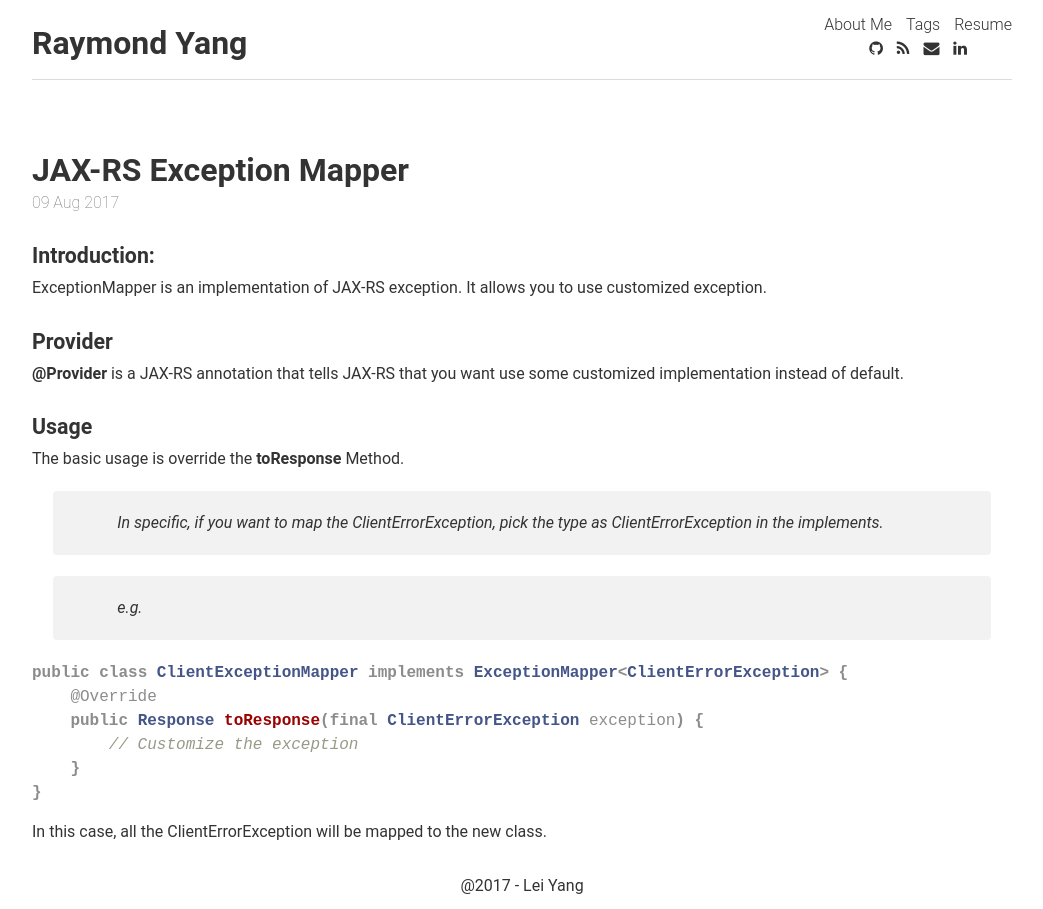
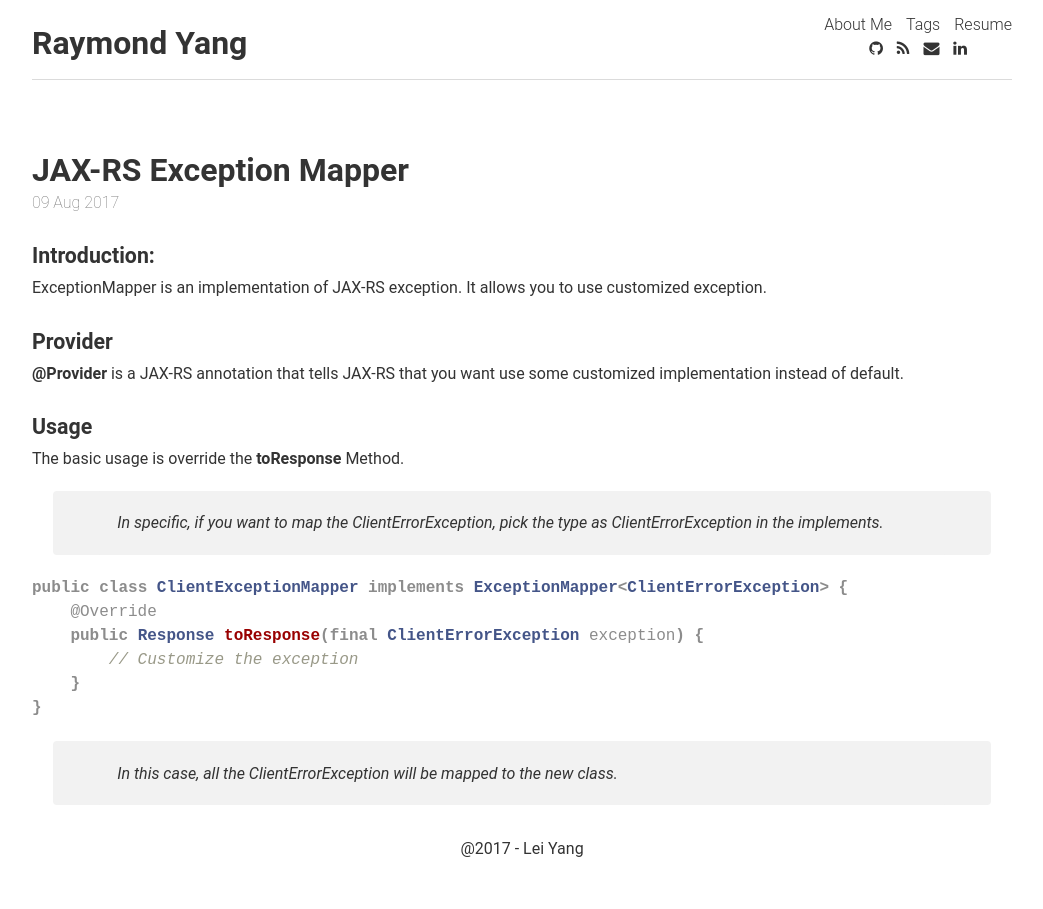
Before and after one commit to Ray-Young/ray-young.github.io, a Jekyll site: the page built from _posts/2017-08-09-JAX-RS-Exception-Mapper.md, in a window 1280 px wide. Shown: the whole page, without its empty margins (118-1161 px from the left). Built offline with Jekyll 4.4.1, drawn with Linux system fonts in a browser that asks for light colours; nearby versions of some CDN libraries; comment, search, counter and statistics services are not loaded.

````diff
--- a/TODO/2017-08-09-JAX-RS-Exception-Mapper.md
+++ b/_posts/2017-08-09-JAX-RS-Exception-Mapper.md
@@ -17,8 +17,6 @@ The basic usage is override the **toResponse** Method.
 
 >> In specific, if you want to map the ClientErrorException, pick the type as ClientErrorException in the implements.
 
->> e.g.
-
 ```java
 public class ClientExceptionMapper implements ExceptionMapper<ClientErrorException> {
     @Override
@@ -28,4 +26,4 @@ public class ClientExceptionMapper implements ExceptionMapper<ClientErrorExcepti
 }
 ```
 
-In this case, all the ClientErrorException will be mapped to the new class.
+>> In this case, all the ClientErrorException will be mapped to the new class.
````
